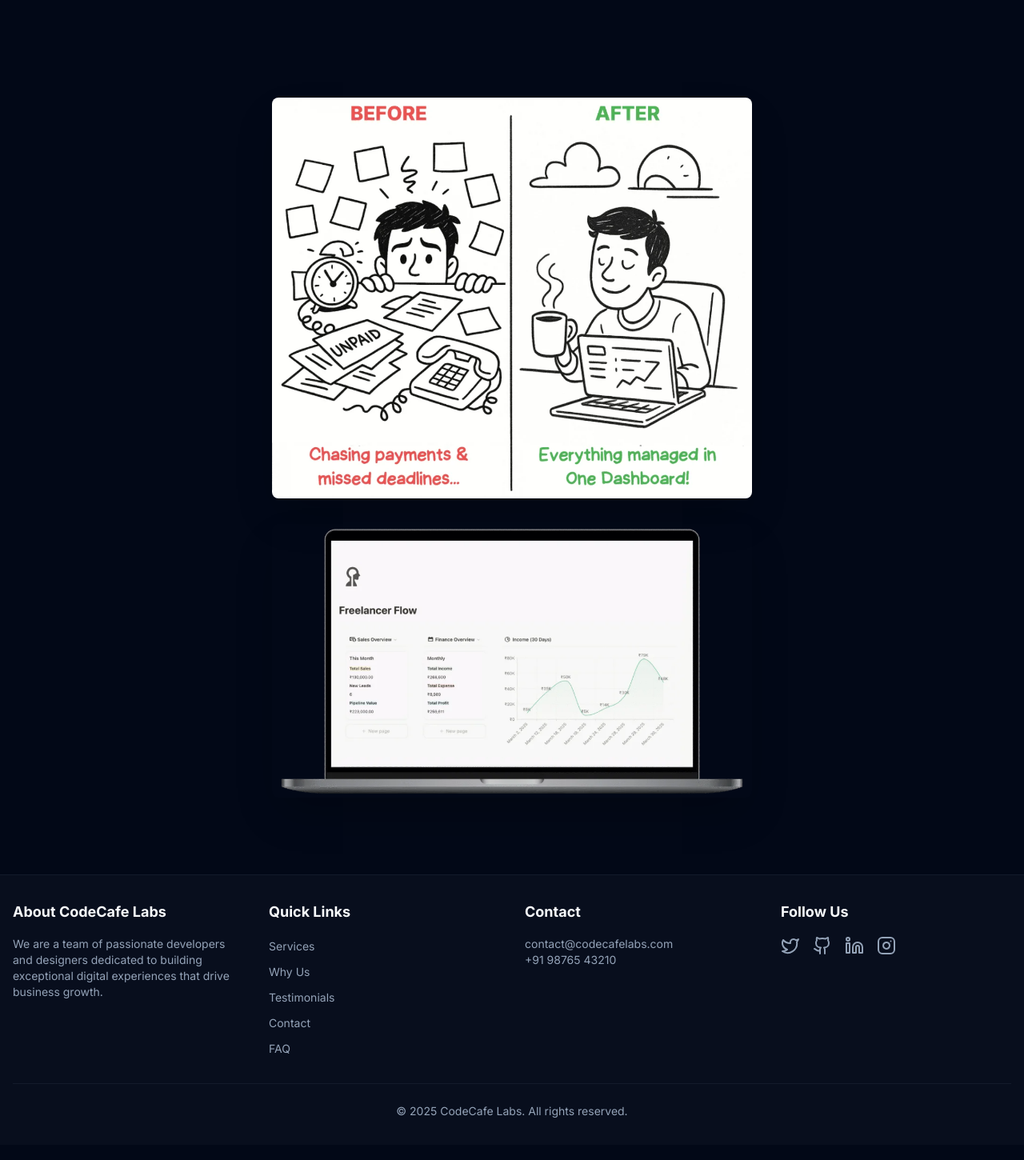
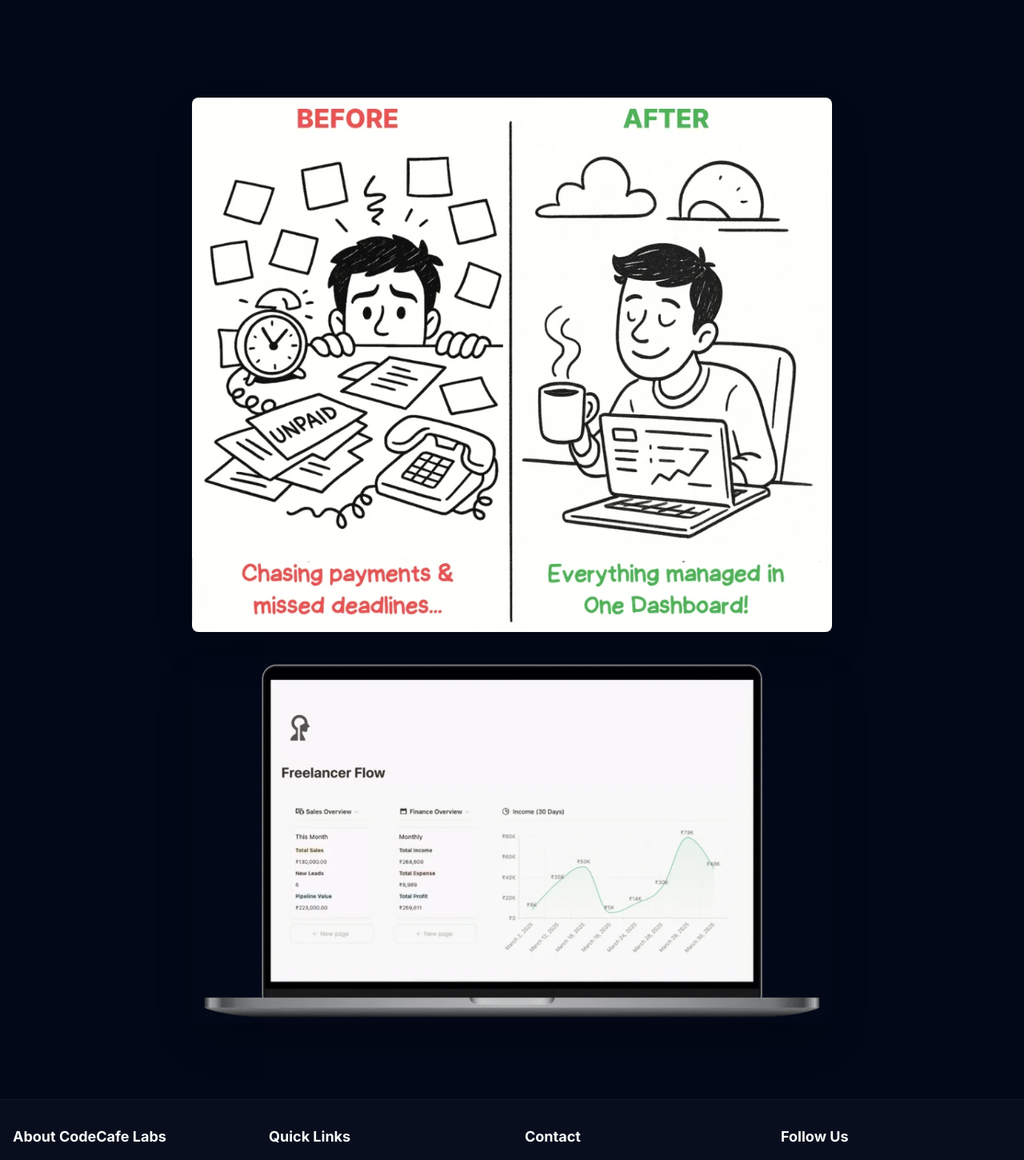
Before and after one commit to CodeCafeLab/launchkit_landingpage, a Next.js app: page / in a window 1280 px wide. Shown: the part 6140-7590 px from the top of the page at 80% size. Built offline with nearby package versions, Linux system fonts and the light colour scheme; what @genkit-ai/googleai, genkit would draw is missing.

Commit message:
Empower Your Business with CodeCafe Labs Launch your MVP 2x faster with

```diff
--- a/src/app/page.tsx
+++ b/src/app/page.tsx
@@ -479,8 +479,8 @@ export default function Home() {
 
         <section className="w-full py-16 md:py-24 text-center">
             <div className="container mx-auto px-4 space-y-8">
-                 <Image src={image2} alt="App Screenshot" width={600} height={450} className="rounded-lg shadow-2xl mx-auto" data-ai-hint="app screenshot" />
-                 <Image src={image3} alt="Code snippet" width={600} height={450} className="rounded-lg shadow-2xl mx-auto" data-ai-hint="code on screen" />
+                 <Image src={image2} alt="App Screenshot" width={800} height={600} className="rounded-lg shadow-2xl mx-auto" data-ai-hint="app screenshot" />
+                 <Image src={image3} alt="Code snippet" width={800} height={450} className="rounded-lg shadow-2xl mx-auto" data-ai-hint="code on screen" />
             </div>
         </section>
 
```
